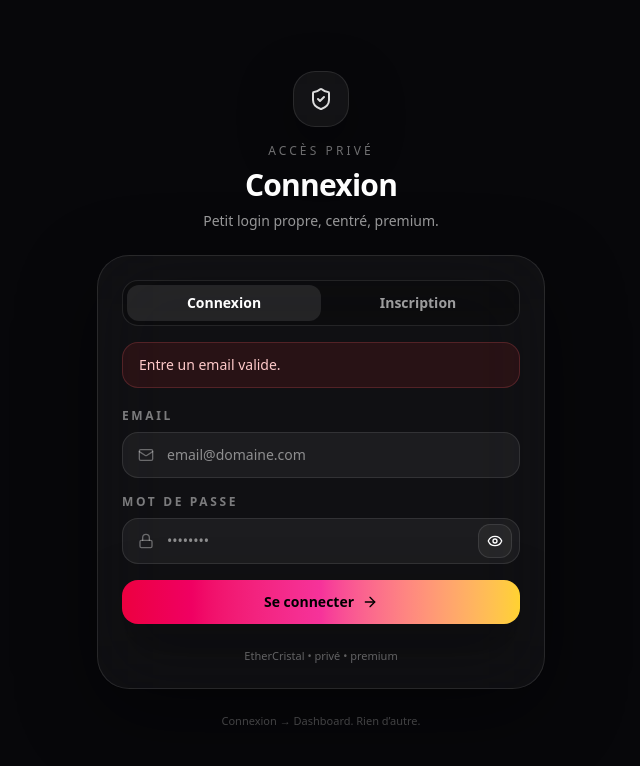
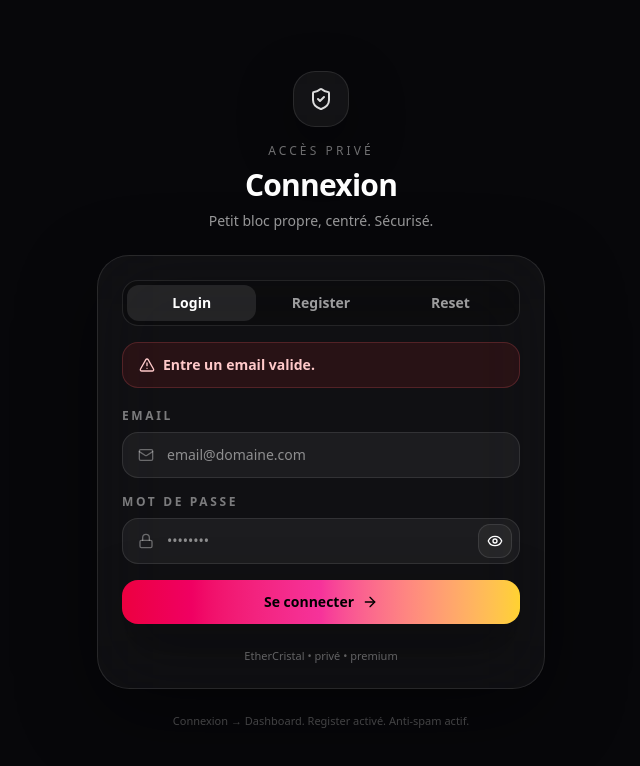
Before and after one commit to benskyz/ethercristal, a Next.js app: page /enter in a window 1280 px wide. Both pictures are taken after a click on the button "Se connecter". Shown: the top 766 px of the page, without its empty margins (319-959 px from the left). Built offline with nearby package versions, Linux system fonts and the light colour scheme; no server answers.

Commit message:
enter: pro+secure auth (rate limit, confirm pw, reset, honeypot)

```diff
--- a/app/enter/page.tsx
+++ b/app/enter/page.tsx
@@ -1,8 +1,19 @@
 "use client";
 
-import { useEffect, useMemo, useState } from "react";
+import { useEffect, useMemo, useRef, useState } from "react";
 import { useRouter } from "next/navigation";
-import { Mail, Lock, User, Eye, EyeOff, ArrowRight, ShieldCheck } from "lucide-react";
+import {
+  Mail,
+  Lock,
+  User,
+  Eye,
+  EyeOff,
+  ArrowRight,
+  ShieldCheck,
+  AlertTriangle,
+  Timer,
+  KeyRound,
+} from "lucide-react";
 import { requireSupabaseBrowserClient } from "@/lib/supabase";
 
 const supabase = requireSupabaseBrowserClient();
@@ -18,7 +29,7 @@ function isValidEmail(email: string) {
 function passwordScore(pw: string) {
   const s = pw.trim();
   let score = 0;
-  if (s.length >= 8) score++;
+  if (s.length >= 10) score++;
   if (/[A-Z]/.test(s)) score++;
   if (/[a-z]/.test(s)) score++;
   if (/[0-9]/.test(s)) score++;
@@ -26,22 +37,65 @@ function passwordScore(pw: string) {
   return Math.min(score, 5);
 }
 
+function nowMs() {
+  return Date.now();
+}
+
+// --- simple local rate limiter ---
+const RL_KEY = "ec_auth_attempts_v1";
+function loadAttempts(): number[] {
+  try {
+    const raw = localStorage.getItem(RL_KEY);
+    const arr = raw ? (JSON.parse(raw) as number[]) : [];
+    return Array.isArray(arr) ? arr.filter((x) => typeof x === "number") : [];
+  } catch {
+    return [];
+  }
+}
+function saveAttempts(list: number[]) {
+  try {
+    localStorage.setItem(RL_KEY, JSON.stringify(list.slice(-50)));
+  } catch {}
+}
+function recordAttempt() {
+  const t = nowMs();
+  const list = loadAttempts().filter((x) => t - x < 10 * 60 * 1000); // keep 10 minutes
+  list.push(t);
+  saveAttempts(list);
+  return list;
+}
+function attemptsInWindow(windowMs: number) {
+  const t = nowMs();
+  return loadAttempts().filter((x) => t - x < windowMs).length;
+}
+
 export default function EnterPage() {
   const router = useRouter();
 
-  const [mode, setMode] = useState<"login" | "register">("login");
+  const [mode, setMode] = useState<"login" | "register" | "reset">("login");
 
   const [email, setEmail] = useState("");
+  const [pseudo, setPseudo] = useState("");
   const [password, setPassword] = useState("");
-  const [pseudo, setPseudo] = useState("");
+  const [password2, setPassword2] = useState("");
 
   const [showPw, setShowPw] = useState(false);
+  const [showPw2, setShowPw2] = useState(false);
+
+  const [capsLock, setCapsLock] = useState(false);
   const [loading, setLoading] = useState(false);
 
   const [error, setError] = useState("");
   const [info, setInfo] = useState("");
 
-  // si déjà connecté → dashboard
+  // honeypot anti-bot
+  const [hp, setHp] = useState("");
+
+  // cooldown
+  const [cooldownUntil, setCooldownUntil] = useState<number>(0);
+  const tickRef = useRef<number | null>(null);
+
+  // already connected -> dashboard
   useEffect(() => {
     (async () => {
       const { data } = await supabase.auth.getUser();
@@ -50,8 +104,19 @@ export default function EnterPage() {
     // eslint-disable-next-line react-hooks/exhaustive-deps
   }, []);
 
+  // timer UI for cooldown
+  useEffect(() => {
+    if (tickRef.current) window.clearInterval(tickRef.current);
+    tickRef.current = window.setInterval(() => {
+      // force rerender each second while cooldown
+      if (cooldownUntil > nowMs()) setCooldownUntil((v) => v);
+    }, 1000);
+    return () => {
+      if (tickRef.current) window.clearInterval(tickRef.current);
+    };
+  }, [cooldownUntil]);
+
   const pwScore = useMemo(() => passwordScore(password), [password]);
-
   const pwLabel = useMemo(() => {
     if (!password.trim()) return "—";
     if (pwScore <= 1) return "Faible";
@@ -61,21 +126,56 @@ export default function EnterPage() {
     return "Fort";
   }, [pwScore, password]);
 
+  const cooldownSeconds = useMemo(() => {
+    const left = Math.max(0, Math.ceil((cooldownUntil - nowMs()) / 1000));
+    return left;
+  }, [cooldownUntil]);
+
+  const disabledByCooldown = cooldownUntil > nowMs();
+
   const emailRedirectTo = useMemo(() => {
-    // prod fixe
     const prod = "https://www.ethercristal.site";
-    // local OK si tu testes
     const origin = typeof window !== "undefined" ? window.location.origin : prod;
     const base = origin.includes("localhost") || origin.includes("127.0.0.1") ? origin : prod;
     return `${base}/login?confirm=1&next=/dashboard`;
   }, []);
 
+  const resetRedirectTo = useMemo(() => {
+    const prod = "https://www.ethercristal.site";
+    const origin = typeof window !== "undefined" ? window.location.origin : prod;
+    const base = origin.includes("localhost") || origin.includes("127.0.0.1") ? origin : prod;
+    return `${base}/login?reset=1&next=/dashboard`;
+  }, []);
+
+  function applyCooldownIfNeeded() {
+    // 5 attempts in 2 minutes -> 30s cooldown
+    // 10 attempts in 10 minutes -> 2 min cooldown
+    const a2m = attemptsInWindow(2 * 60 * 1000);
+    const a10m = attemptsInWindow(10 * 60 * 1000);
+
+    let cd = 0;
+    if (a10m >= 10) cd = 120;
+    else if (a2m >= 5) cd = 30;
+
+    if (cd > 0) setCooldownUntil(nowMs() + cd * 1000);
+  }
+
   async function onSubmit() {
     setError("");
     setInfo("");
 
+    // bot trap
+    if (hp.trim()) {
+      setError("Action bloquée.");
+      return;
+    }
+
+    if (disabledByCooldown) {
+      setError(`Patiente ${cooldownSeconds}s avant de réessayer.`);
+      return;
+    }
+
     const e = email.trim();
-    const p = password;
 
     if (!isValidEmail(e)) {
       setError("Entre un email valide.");
@@ -88,8 +188,16 @@ export default function EnterPage() {
         setError("Ton pseudo doit faire au moins 3 caractères.");
         return;
       }
-      if (p.trim().length < 8) {
-        setError("Mot de passe trop court (min 8).");
+      if (password.trim().length < 10) {
+        setError("Mot de passe trop court (min 10).");
+        return;
+      }
+      if (password !== password2) {
+        setError("Les mots de passe ne correspondent pas.");
+        return;
+      }
+      if (pwScore <= 1) {
+        setError("Mot de passe trop faible. Renforce-le (majuscule, chiffre, symbole).");
         return;
       }
     }
@@ -97,31 +205,57 @@ export default function EnterPage() {
     setLoading(true);
     try {
       if (mode === "login") {
+        // record attempt before request (anti brute force)
+        recordAttempt();
+        applyCooldownIfNeeded();
+
         const { error: signInErr } = await supabase.auth.signInWithPassword({
           email: e,
-          password: p,
+          password,
         });
-        if (signInErr) throw signInErr;
+
+        if (signInErr) {
+          // generic message (don’t leak)
+          setError("Connexion impossible. Vérifie tes infos et réessaie.");
+          applyCooldownIfNeeded();
+          return;
+        }
 
         router.replace("/dashboard");
         return;
       }
 
+      if (mode === "reset") {
+        recordAttempt();
+        applyCooldownIfNeeded();
+
+        const { error: resetErr } = await supabase.auth.resetPasswordForEmail(e, {
+          redirectTo: resetRedirectTo,
+        });
+
+        if (resetErr) {
+          setError("Impossible d’envoyer le lien. Réessaie.");
+          applyCooldownIfNeeded();
+          return;
+        }
+
+        setInfo("Lien de réinitialisation envoyé si l’email existe ✅");
+        return;
+      }
+
+      // register
       const { data, error: signUpErr } = await supabase.auth.signUp({
         email: e,
-        password: p,
+        password,
         options: {
           emailRedirectTo,
-          data: {
-            pseudo: pseudo.trim(),
-            is_18_plus: true,
-          },
+          data: { pseudo: pseudo.trim(), is_18_plus: true },
         },
       });
 
       if (signUpErr) throw signUpErr;
 
-      // Upsert profile (si RLS bloque, ça n’empêche pas le signup)
+      // Upsert profile (si RLS bloque, signup reste OK)
       if (data?.user?.id) {
         await supabase.from("profiles").upsert({
           id: data.user.id,
@@ -137,6 +271,7 @@ export default function EnterPage() {
       setInfo("Compte créé. Vérifie ton email pour confirmer ✅");
       setMode("login");
       setPassword("");
+      setPassword2("");
     } catch (err: any) {
       setError(err?.message || "Erreur. Réessaie.");
     } finally {
@@ -163,40 +298,67 @@ export default function EnterPage() {
             <div className="text-xs uppercase tracking-[0.26em] text-white/45">
               Accès privé
             </div>
-            <h1 className="mt-2 text-3xl font-black tracking-tight">Connexion</h1>
+            <h1 className="mt-2 text-3xl font-black tracking-tight">
+              {mode === "login" ? "Connexion" : mode === "register" ? "Inscription" : "Réinitialiser"}
+            </h1>
             <p className="mt-2 text-sm text-white/60">
-              Petit login propre, centré, premium.
+              Petit bloc propre, centré. Sécurisé.
             </p>
           </div>
 
           {/* Card */}
           <div className="rounded-[32px] border border-white/10 bg-white/[0.04] p-5 shadow-[0_25px_80px_rgba(0,0,0,0.45)] backdrop-blur-2xl sm:p-6">
             {/* Mode switch */}
-            <div className="grid grid-cols-2 rounded-2xl border border-white/10 bg-black/25 p-1">
+            <div className="grid grid-cols-3 rounded-2xl border border-white/10 bg-black/25 p-1">
               <button
-                onClick={() => setMode("login")}
+                onClick={() => { setMode("login"); setError(""); setInfo(""); }}
                 className={cx(
-                  "rounded-xl px-4 py-2 text-sm font-black transition",
+                  "rounded-xl px-3 py-2 text-sm font-black transition",
                   mode === "login" ? "bg-white/10 text-white" : "text-white/60 hover:text-white"
                 )}
               >
-                Connexion
+                Login
               </button>
               <button
-                onClick={() => setMode("register")}
+                onClick={() => { setMode("register"); setError(""); setInfo(""); }}
                 className={cx(
-                  "rounded-xl px-4 py-2 text-sm font-black transition",
+                  "rounded-xl px-3 py-2 text-sm font-black transition",
                   mode === "register" ? "bg-white/10 text-white" : "text-white/60 hover:text-white"
                 )}
               >
-                Inscription
+                Register
+              </button>
+              <button
+                onClick={() => { setMode("reset"); setError(""); setInfo(""); }}
+                className={cx(
+                  "rounded-xl px-3 py-2 text-sm font-black transition",
+                  mode === "reset" ? "bg-white/10 text-white" : "text-white/60 hover:text-white"
+                )}
+              >
+                Reset
               </button>
             </div>
+
+            {/* Cooldown */}
+            {disabledByCooldown ? (
+              <div className="mt-4 rounded-2xl border border-amber-400/20 bg-amber-500/10 px-4 py-3 text-sm text-amber-100">
+                <div className="flex items-center gap-2 font-black">
+                  <Timer className="h-4 w-4" />
+                  Cooldown : {cooldownSeconds}s
+                </div>
+                <div className="mt-1 text-xs text-white/55">
+                  Trop d’essais. Patiente un peu et réessaie.
+                </div>
+              </div>
+            ) : null}
 
             {/* Alerts */}
             {error ? (
               <div className="mt-4 rounded-2xl border border-red-400/20 bg-red-500/10 px-4 py-3 text-sm text-red-200">
+                <div className="flex items-center gap-2 font-black">
+                  <AlertTriangle className="h-4 w-4" />
                   {error}
+                </div>
               </div>
             ) : null}
             {info ? (
@@ -204,6 +366,15 @@ export default function EnterPage() {
                 {info}
               </div>
             ) : null}
+
+            {/* honeypot hidden */}
+            <input
+              value={hp}
+              onChange={(e) => setHp(e.target.value)}
+              className="hidden"
+              tabIndex={-1}
+              autoComplete="off"
+            />
 
             <div className="mt-5 space-y-4">
               {mode === "register" ? (
@@ -240,6 +411,7 @@ export default function EnterPage() {
                 </div>
               </div>
 
+              {mode !== "reset" ? (
                 <div>
                   <label className="mb-2 block text-xs font-black uppercase tracking-[0.22em] text-white/45">
                     Mot de passe
@@ -251,11 +423,9 @@ export default function EnterPage() {
                       onChange={(e) => setPassword(e.target.value)}
                       type={showPw ? "text" : "password"}
                       autoComplete={mode === "login" ? "current-password" : "new-password"}
-                    placeholder={mode === "login" ? "••••••••" : "Min 8 caractères"}
+                      placeholder={mode === "login" ? "••••••••" : "Min 10 caractères"}
                       className="w-full rounded-2xl border border-white/10 bg-white/5 py-3 pl-11 pr-12 text-sm text-white outline-none transition focus:border-rose-400/35"
-                    onKeyDown={(e) => {
-                      if (e.key === "Enter") onSubmit();
-                    }}
+                      onKeyDown={(e) => setCapsLock(e.getModifierState?.("CapsLock") || false)}
                     />
                     <button
                       type="button"
@@ -267,7 +437,14 @@ export default function EnterPage() {
                     </button>
                   </div>
 
+                  {capsLock ? (
+                    <div className="mt-2 text-xs text-amber-100/90">
+                      CapsLock activé.
+                    </div>
+                  ) : null}
+
                   {mode === "register" ? (
+                    <>
                       <div className="mt-2 flex items-center justify-between text-xs">
                         <span className="text-white/50">Force :</span>
                         <span
@@ -282,15 +459,42 @@ export default function EnterPage() {
                           {pwLabel}
                         </span>
                       </div>
+
+                      <div className="mt-3">
+                        <label className="mb-2 block text-xs font-black uppercase tracking-[0.22em] text-white/45">
+                          Confirmer
+                        </label>
+                        <div className="relative">
+                          <KeyRound className="absolute left-4 top-1/2 h-4 w-4 -translate-y-1/2 text-white/35" />
+                          <input
+                            value={password2}
+                            onChange={(e) => setPassword2(e.target.value)}
+                            type={showPw2 ? "text" : "password"}
+                            autoComplete="new-password"
+                            placeholder="Confirme ton mot de passe"
+                            className="w-full rounded-2xl border border-white/10 bg-white/5 py-3 pl-11 pr-12 text-sm text-white outline-none transition focus:border-rose-400/35"
+                          />
+                          <button
+                            type="button"
+                            onClick={() => setShowPw2((v) => !v)}
+                            className="absolute right-2 top-1/2 -translate-y-1/2 rounded-xl border border-white/10 bg-white/5 p-2 hover:bg-white/10"
+                            aria-label="Toggle confirm password visibility"
+                          >
+                            {showPw2 ? <EyeOff className="h-4 w-4" /> : <Eye className="h-4 w-4" />}
+                          </button>
+                        </div>
+                      </div>
+                    </>
                   ) : null}
                 </div>
+              ) : null}
 
               <button
                 onClick={onSubmit}
-                disabled={loading}
+                disabled={loading || disabledByCooldown}
                 className="group inline-flex w-full items-center justify-center gap-2 rounded-2xl bg-gradient-to-r from-rose-600 via-pink-500 to-amber-300 px-4 py-3 text-sm font-black text-black shadow-[0_18px_55px_rgba(0,0,0,0.35)] transition hover:opacity-95 disabled:opacity-70"
               >
-                {mode === "login" ? "Se connecter" : "Créer le compte"}
+                {mode === "login" ? "Se connecter" : mode === "register" ? "Créer le compte" : "Envoyer le lien"}
                 <ArrowRight className="h-4 w-4 transition group-hover:translate-x-0.5" />
               </button>
 
@@ -301,7 +505,7 @@ export default function EnterPage() {
           </div>
 
           <div className="mt-6 text-center text-[11px] text-white/30">
-            Connexion → Dashboard. Rien d’autre.
+            Connexion → Dashboard. Register activé. Anti-spam actif.
           </div>
         </div>
       </div>
```
Lines whose indentation alone changed are shown as unchanged.
